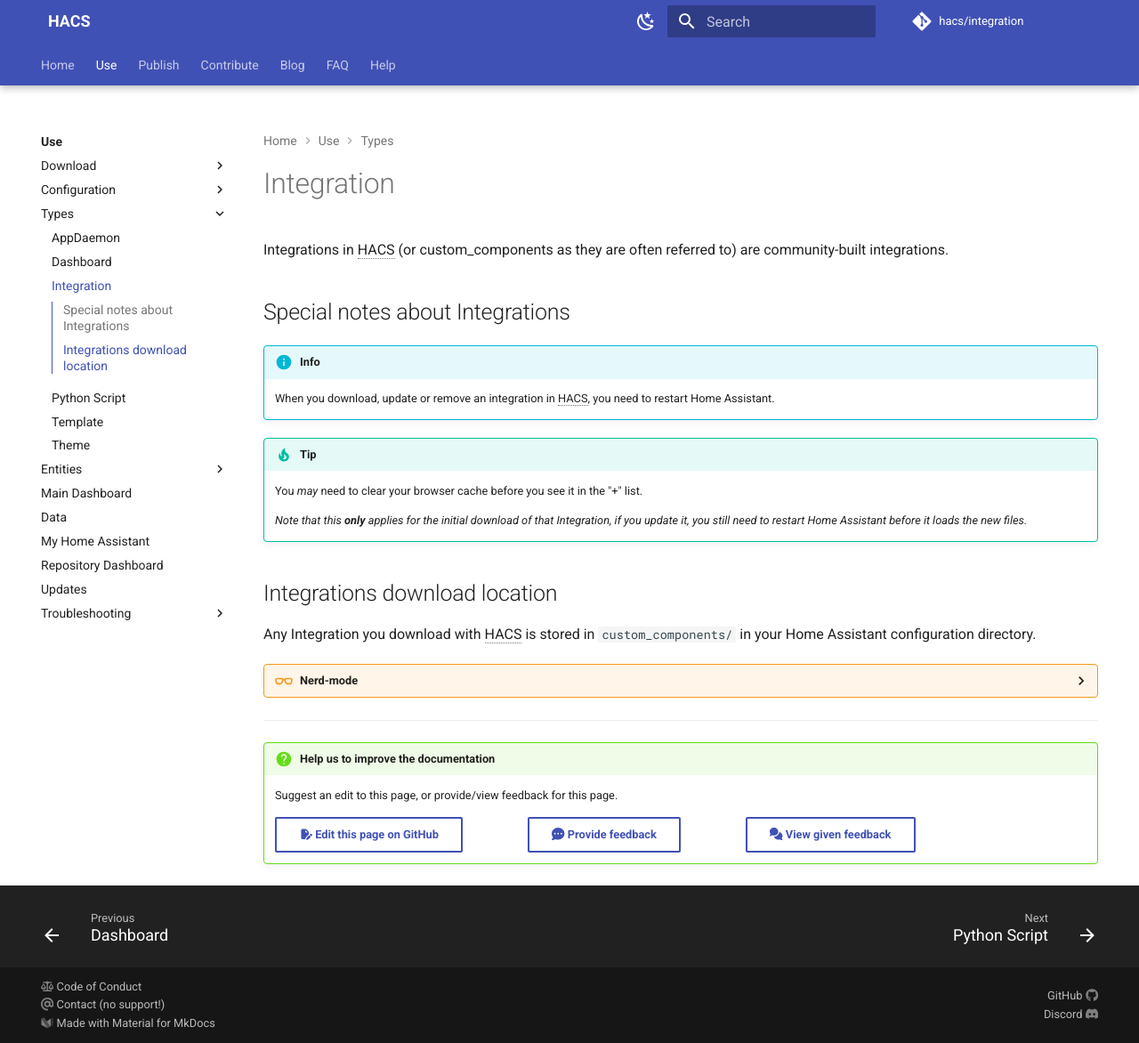
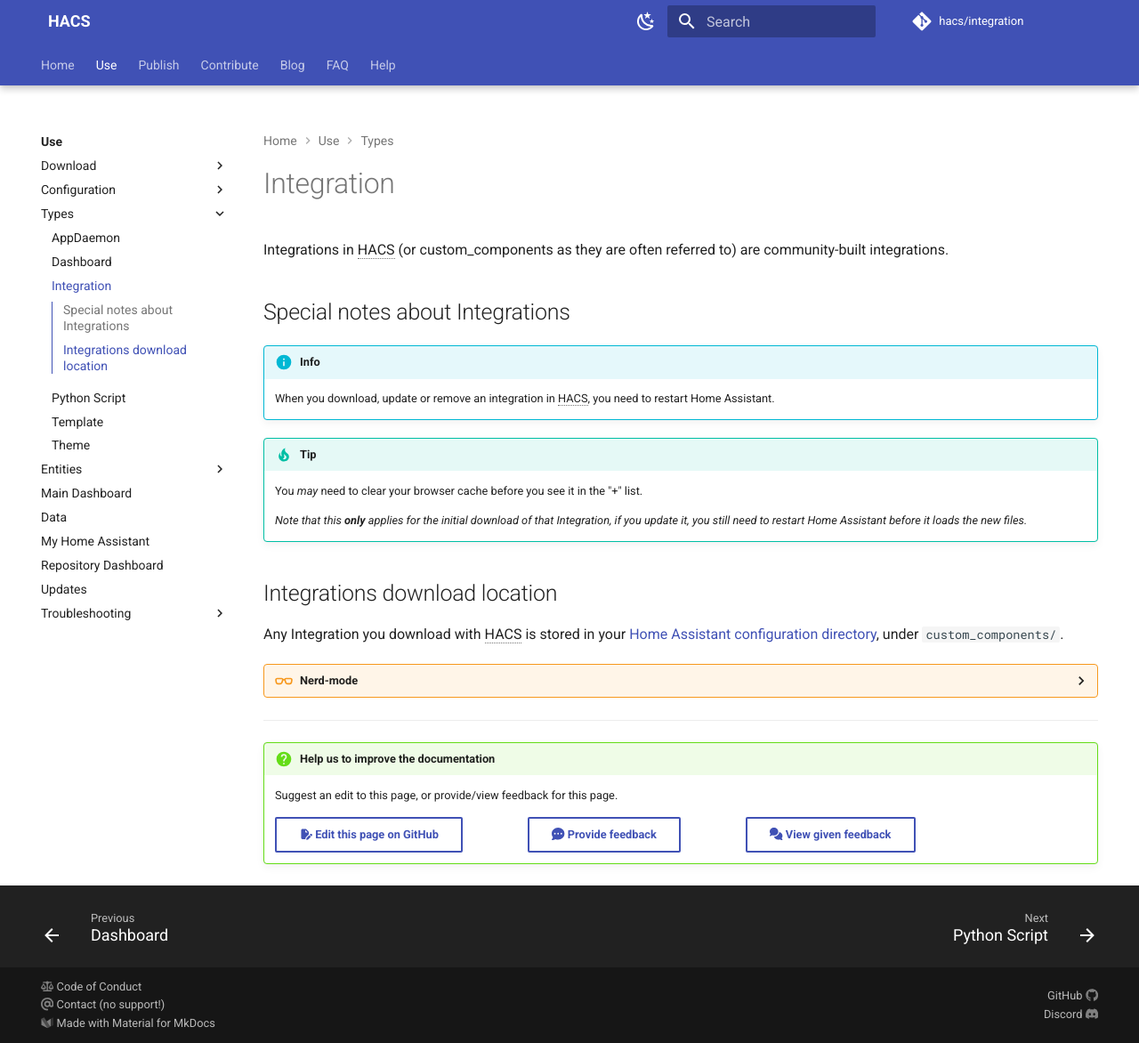
Before and after one commit to hacs/documentation, an MkDocs documentation site: the page built from source/docs/use/type/integration.md, in a window 1280 px wide and 1172 px high. Shown: the whole window at 89% size. Built offline with MkDocs 1.6.1 and Material for MkDocs 9.7.7, drawn with Linux system fonts in a browser that asks for light colours; plug-ins that fetch from the network failed and are left out; comment, search, counter and statistics services are not loaded.

Commit message:
Download location: add link

```diff
--- a/source/docs/use/type/integration.md
+++ b/source/docs/use/type/integration.md
@@ -18,7 +18,7 @@ Integrations in HACS (or custom_components as they are often referred to) are co
 
 ## Integrations download location
 
-Any Integration you download with HACS is stored in `custom_components/` in your Home Assistant configuration directory.
+Any Integration you download with HACS is stored in your [Home Assistant configuration directory](https://www.home-assistant.io/docs/configuration/#configuration-directory), under `custom_components/`.
 
 ??? nerd-mode
 
```
Also changed, not shown: source/docs/use/type/appdaemon.md (+1 -1 lines), source/docs/use/type/python_script.md (+1 -1 lines), source/docs/use/type/template.md (+1 -1 lines), source/docs/use/type/theme.md (+1 -1 lines).
